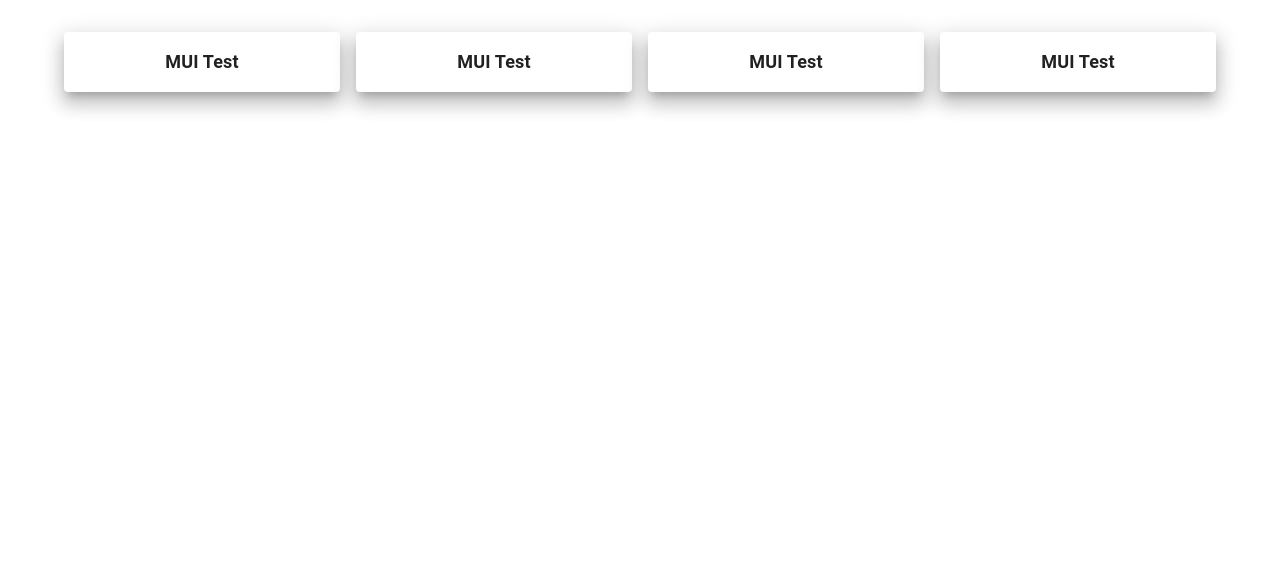
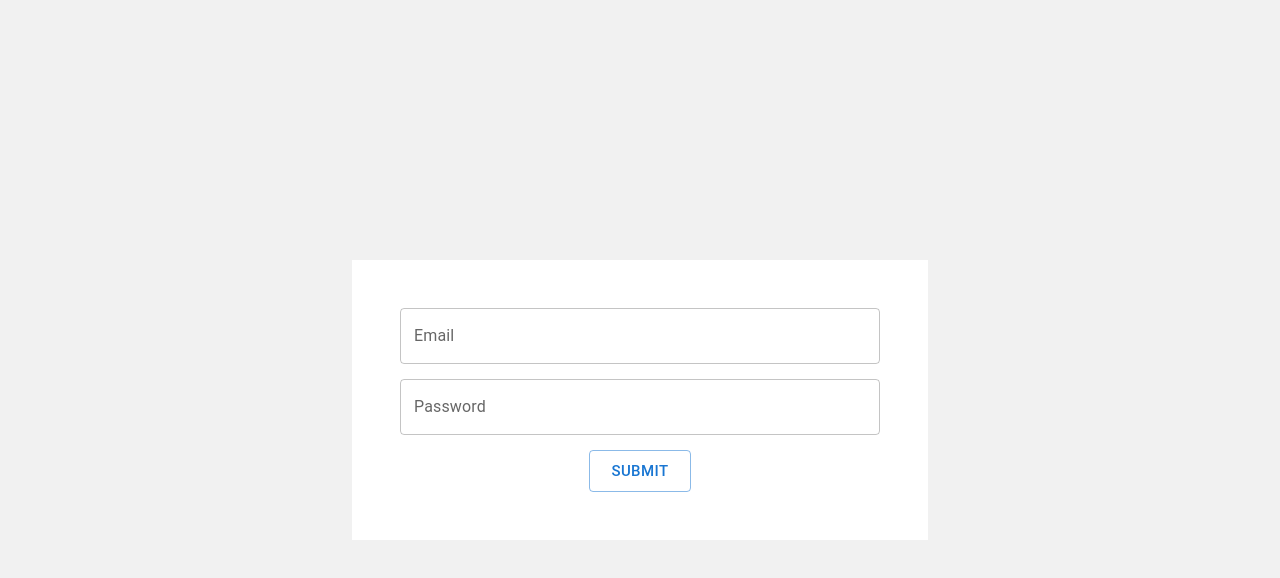
Before and after one commit to Arun9600/mui-worksample, a React (Create React App) app: page / in a window 1280 px wide. Shown: the top 578 px of the page. Built offline with nearby package versions, Linux system fonts and the light colour scheme.

Commit message:
login form added

```diff
--- a/public/index.html
+++ b/public/index.html
@@ -15,7 +15,7 @@
       href="https://fonts.googleapis.com/icon?family=Material+Icons"
     />
     <link rel="manifest" href="%PUBLIC_URL%/manifest.json" />
-    <title>React App</title>
+    <title>MUI - React App</title>
   </head>
   <body>
     <noscript>You need to enable JavaScript to run this app.</noscript>
--- a/src/App.js
+++ b/src/App.js
@@ -1,4 +1,3 @@
-import Papper from "./components/Paper";
 import {
   Container,
   Grid,
@@ -6,6 +5,7 @@ import {
   createTheme,
   ThemeProvider,
 } from "@mui/material";
+import Login from "./components/Login";
 const App = () => {
   const theme = createTheme({
     components: {
@@ -26,13 +26,22 @@ const App = () => {
   });
   return (
     <ThemeProvider theme={theme}>
-      <Box my={4}>
+      <Box
+        sx={{
+          backgroundColor: "#f1f1f1",
+          height: "100vh",
+          display: "flex",
+          justifyContent: "center",
+          alignItems: "center",
+        }}
+      >
         <Container>
-          <Grid container spacing={2}>
-            <Papper />
-            <Papper />
-            <Papper />
-            <Papper />
+          <Grid container>
+            <Grid item xl={3} lg={3} md={3} sm={2} xs={12}></Grid>
+            <Grid item xl={6} lg={6} md={6} sm={8} xs={12}>
+              <Login />
+            </Grid>
+            <Grid item xl={3} lg={3} md={3} sm={2} xs={12}></Grid>
           </Grid>
         </Container>
       </Box>
--- /dev/null
+++ b/src/components/Login.js
@@ -0,0 +1,32 @@
+import { Button, Container, FormControl, TextField, Box } from "@mui/material";
+const Login = () => {
+  return (
+    <>
+      <Box sx={{ backgroundColor: "#fff" }} padding={6}>
+        <FormControl fullWidth required>
+          <TextField
+            type="email"
+            label="Email"
+            name="email"
+            sx={{ marginBottom: "15px" }}
+          ></TextField>
+        </FormControl>
+        <FormControl fullWidth required>
+          <TextField
+            type="password"
+            label="Password"
+            name="password"
+            sx={{ marginBottom: "15px" }}
+          ></TextField>
+        </FormControl>
+        <Box sx={{ display: "flex", justifyContent: "center" }}>
+          <Button variant="outlined" size="large" type="submit">
+            Submit
+          </Button>
+        </Box>
+      </Box>
+    </>
+  );
+};
+
+export default Login;
--- a/src/components/Paper.js
+++ /dev/null
@@ -1,23 +0,0 @@
-import { Paper, Grid, Typography, Box } from "@mui/material";
-const Papper = () => {
-  return (
-    <>
-      <Grid item xl={3} lg={3} md={6} sm={12} xs={12}>
-        <Paper elevation={12}>
-          <Box
-            p={2}
-            sx={{
-              display: "flex",
-              alignItems: "center",
-              justifyContent: "center",
-            }}
-          >
-            <Typography variant="subtitle2">MUI Test</Typography>
-          </Box>
-        </Paper>
-      </Grid>
-    </>
-  );
-};
-
-export default Papper;
```
